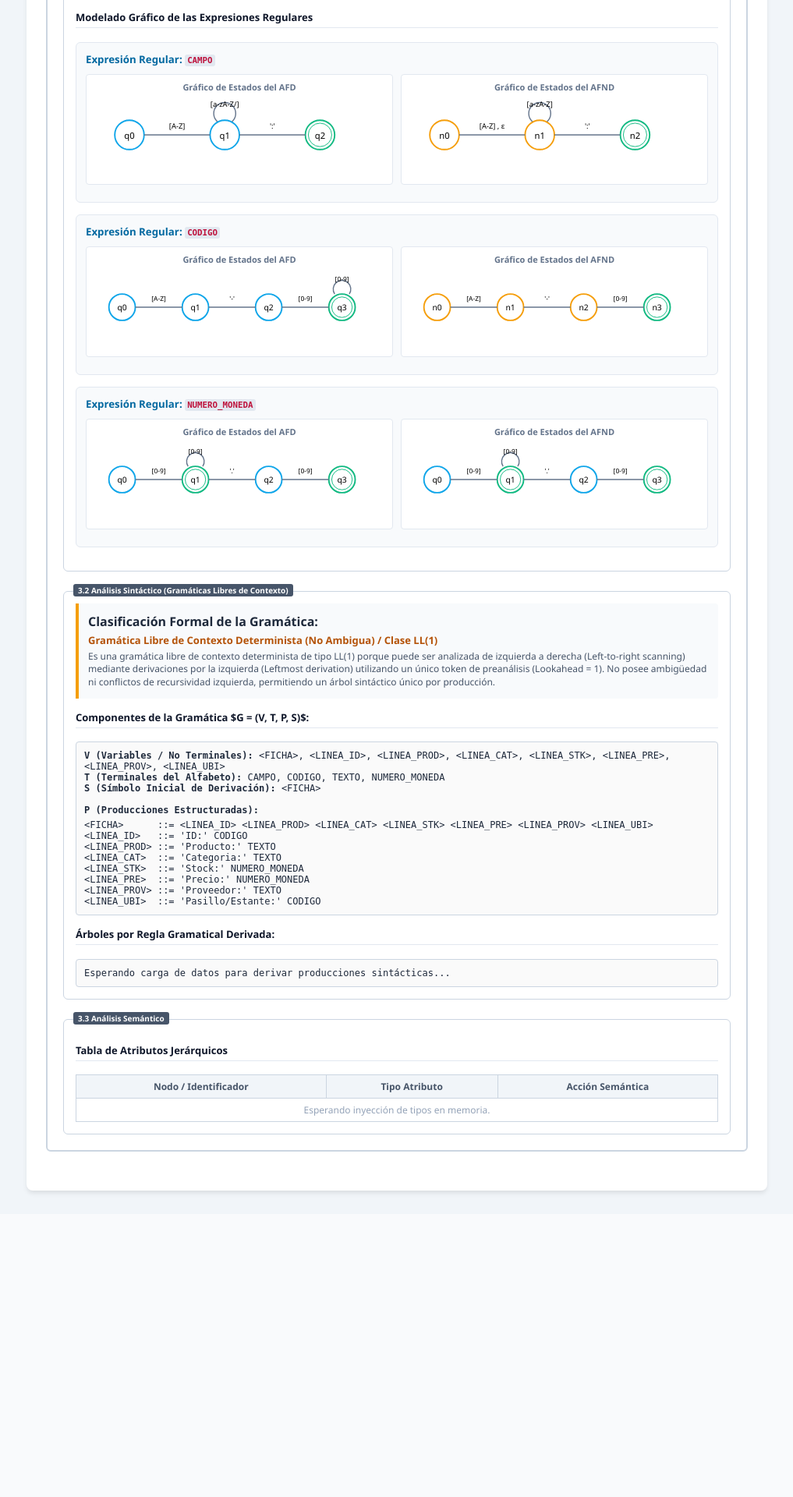
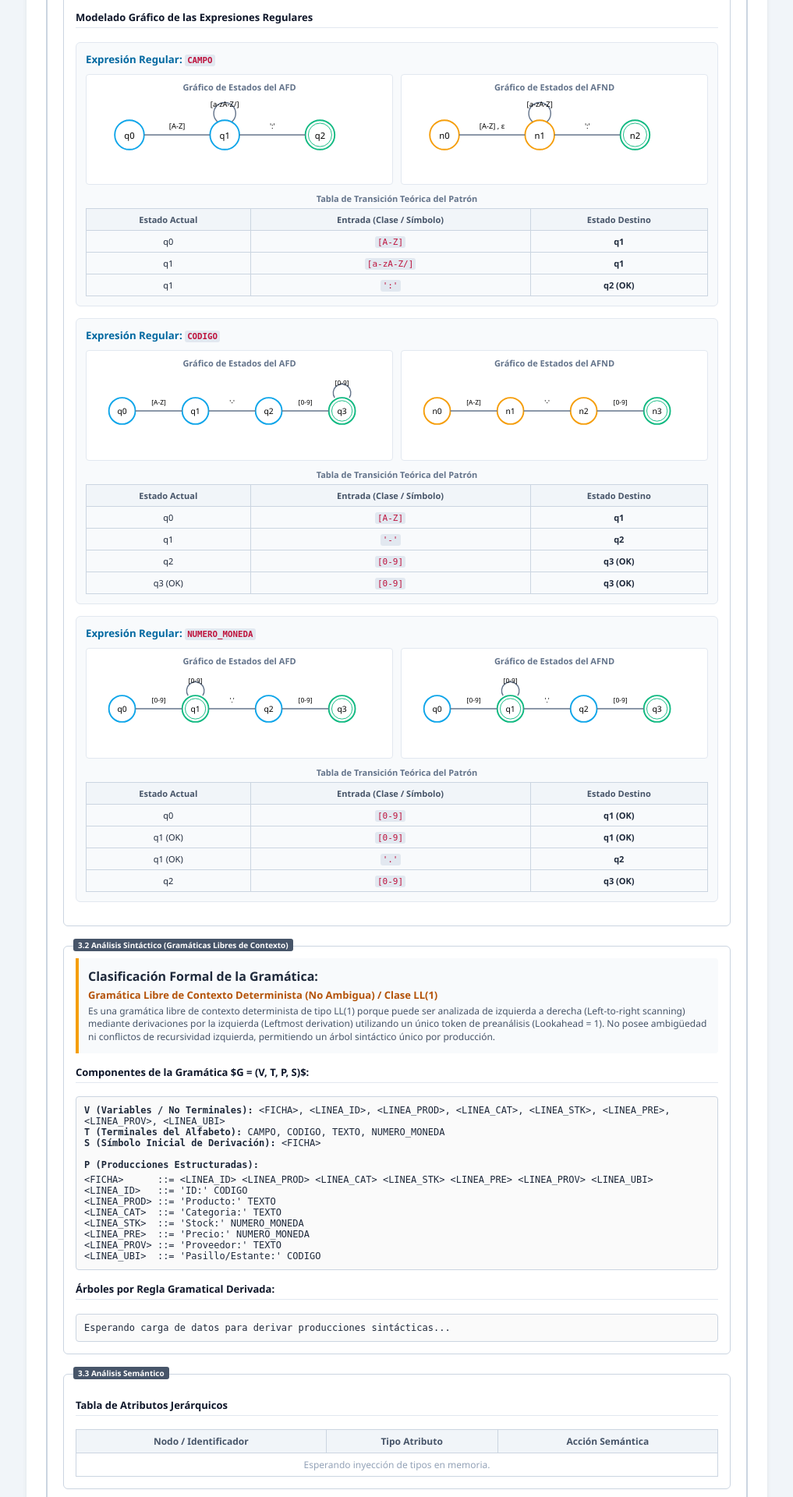
Before and after one commit to Da-Ce29/Proyecto_Final-TC-Grupo_7, a Flask app: page / in a window 1280 px wide. Shown: the part 568-2488 px from the top of the page at 78% size, without its empty margins (131-1148 px from the left). Before the commit the page ends 2101 px from the top, so only its background shows below. Run offline with Flask 3, Linux system fonts and the light colour scheme.

Commit message:
Refactor HTML table rendering for tokens and transitions

```diff
--- a/templates/index.html
+++ b/templates/index.html
@@ -44,20 +44,21 @@
                     </tr>
                 </thead>
                 <tbody>
-                {% if bloque_tokens %}
-                    {% for t in bloque_tokens %}
+                {% if campo_agrupado or otros_tokens %}
+                    {% if campo_agrupado %}
                     <tr>
-                        <td><strong>"{{ t.campo_lex }}"</strong></td>
-                        <td><span class="badge red">{{ t.campo_tok }}</span></td>
-                        <td><code>{{ t.campo_regex }}</code></td>
-                    </tr>
-                    {% if t.valor_lex %}
-                    <tr>
-                        <td><strong>"{{ t.valor_lex }}"</strong></td>
-                        <td><span class="badge blue">{{ t.valor_tok }}</span></td>
-                        <td><code>{{ t.valor_regex }}</code></td>
+                        <td><strong>{{ campo_agrupado.lexemas }}</strong></td>
+                        <td><span class="badge red">{{ campo_agrupado.token }}</span></td>
+                        <td><code>{{ campo_agrupado.regex }}</code></td>
                     </tr>
                     {% endif %}
+
+                    {% for o in otros_tokens %}
+                    <tr>
+                        <td><strong>"{{ o.lex }}"</strong></td>
+                        <td><span class="badge blue">{{ o.tok }}</span></td>
+                        <td><code>{{ o.regex }}</code></td>
+                    </tr>
                     {% endfor %}
                 {% else %}
                     <tr><td colspan="3" class="muted">Ningún archivo cargado. La tabla léxica se poblará automáticamente al procesar.</td></tr>
@@ -80,6 +81,26 @@
                         {{ data.afnd | safe }}
                     </div>
                 </div>
+
+                <h6>Tabla de Transición Teórica del Patrón</h6>
+                <table class="tabla-transiciones" style="font-size:11px; margin-top:5px;">
+                    <thead>
+                        <tr>
+                            <th>Estado Actual</th>
+                            <th>Entrada (Clase / Símbolo)</th>
+                            <th>Estado Destino</th>
+                        </tr>
+                    </thead>
+                    <tbody>
+                        {% for fila in data.tabla.filas %}
+                        <tr>
+                            <td>{{ fila.origen }}</td>
+                            <td><code>{{ fila.entrada }}</code></td>
+                            <td><strong>{{ fila.destino }}</strong></td>
+                        </tr>
+                        {% endfor %}
+                    </tbody>
+                </table>
             </div>
             {% endfor %}
         </div>
```
